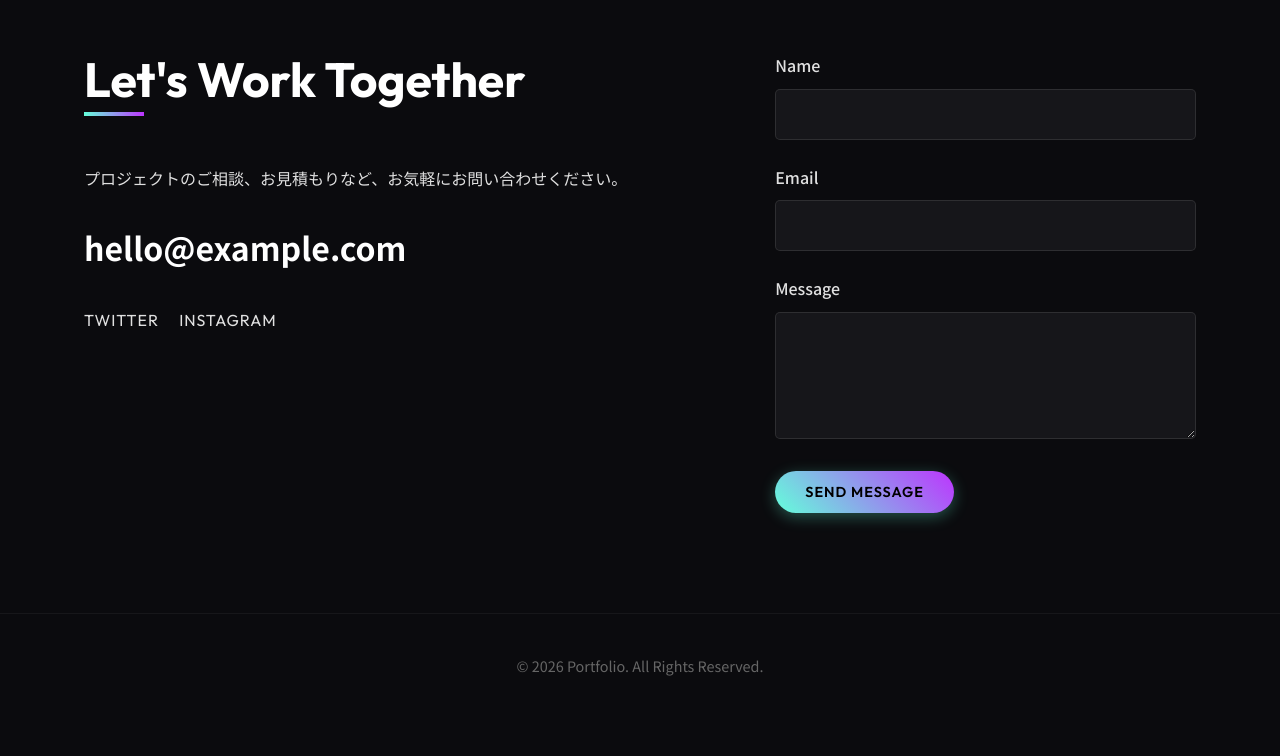
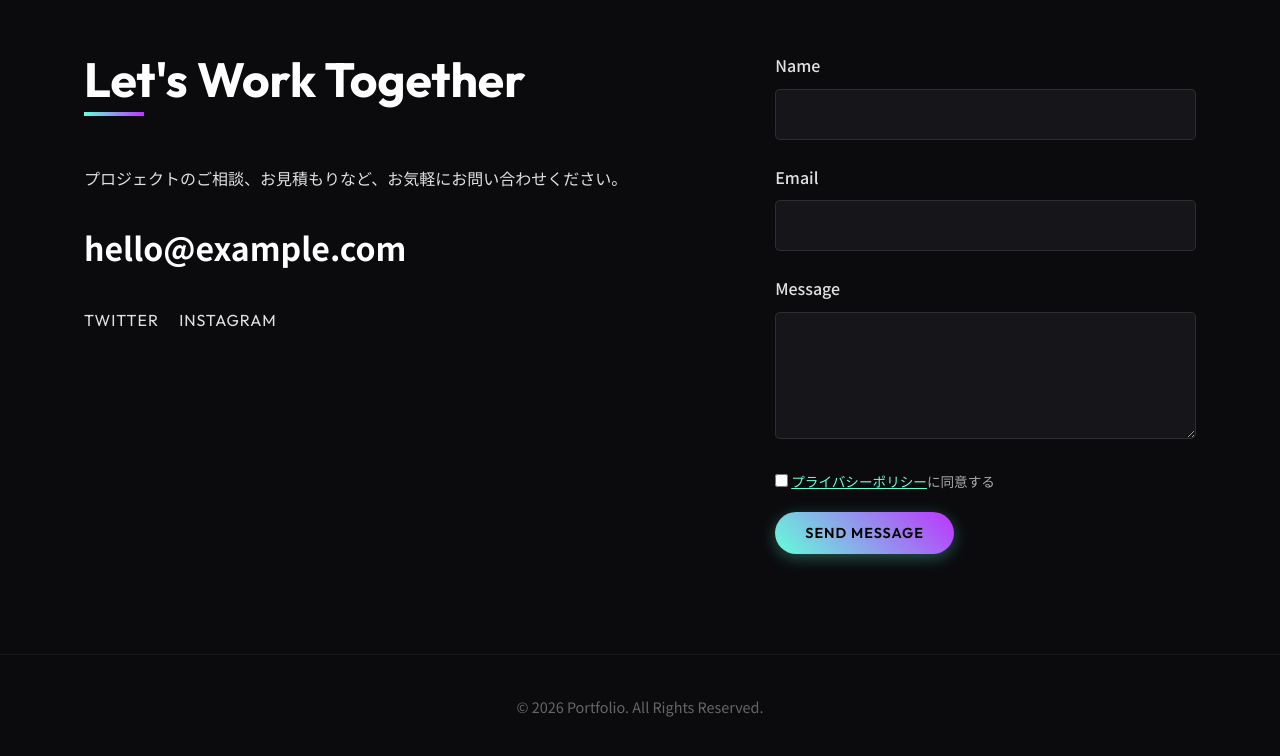
Before and after one commit to TaichiNakagawa/web-portfolio-site, a plain HTML site: page index.html in a window 1280 px wide. Shown: the part 3251-4007 px from the top of the page. Before the commit the page ends 3968 px from the top, so only its background shows below. Drawn offline with Linux system fonts and the light colour scheme.

Commit message:
feat: add privacy policy agreement to contact form

```diff
--- a/index.html
+++ b/index.html
@@ -222,6 +222,13 @@
                         <label for="message">Message</label>
                         <textarea id="message" name="message" rows="5" required></textarea>
                     </div>
+                    <div class="form-group privacy-policy">
+                        <label class="checkbox-container">
+                            <input type="checkbox" id="privacy-check" required>
+                            <span class="checkmark"></span>
+                            <span class="label-text"><a href="#" class="policy-link">プライバシーポリシー</a>に同意する</span>
+                        </label>
+                    </div>
                     <button type="submit" class="btn btn-primary" id="submit-btn">Send Message</button>
                     <div id="form-status" class="form-status"></div>
                 </form>
--- a/script.js
+++ b/script.js
@@ -162,10 +162,18 @@ document.addEventListener('DOMContentLoaded', () => {
     const contactForm = document.getElementById('contact-form');
     const formStatus = document.getElementById('form-status');
     const submitBtn = document.getElementById('submit-btn');
+    const privacyCheck = document.getElementById('privacy-check');
 
     if (contactForm) {
         contactForm.addEventListener('submit', async (e) => {
             e.preventDefault();
+
+            if (!privacyCheck.checked) {
+                formStatus.className = 'form-status error';
+                formStatus.textContent = 'プライバシーポリシーに同意してください。';
+                formStatus.style.display = 'block';
+                return;
+            }
 
             // Reset status
             formStatus.className = 'form-status';
--- a/style.css
+++ b/style.css
@@ -660,6 +660,37 @@ ul {
     border: 1px solid #ff6b6b;
 }
 
+.privacy-policy {
+    margin: 20px 0;
+    font-size: 0.85rem;
+    color: #aaa;
+}
+
+.checkbox-container {
+    display: flex;
+    align-items: center;
+    cursor: none;
+    /* Keep custom cursor */
+    user-select: none;
+    gap: 12px;
+}
+
+.checkbox-container input {
+    width: auto;
+    margin-right: 0;
+    cursor: none;
+}
+
+.policy-link {
+    color: var(--primary-color);
+    text-decoration: underline;
+    transition: var(--transition);
+}
+
+.policy-link:hover {
+    color: var(--secondary-color);
+}
+
 button:disabled {
     opacity: 0.5;
     cursor: not-allowed;
```
